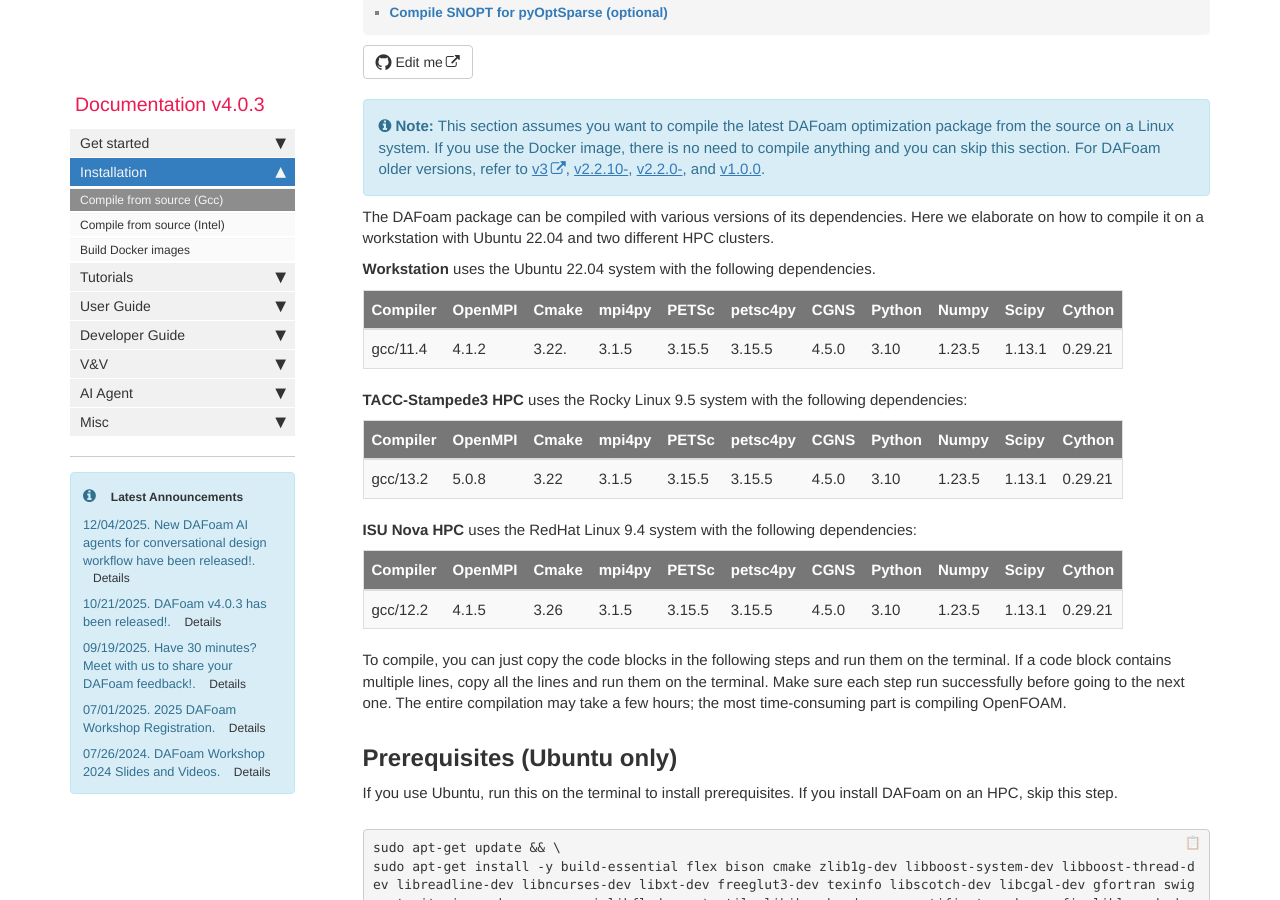
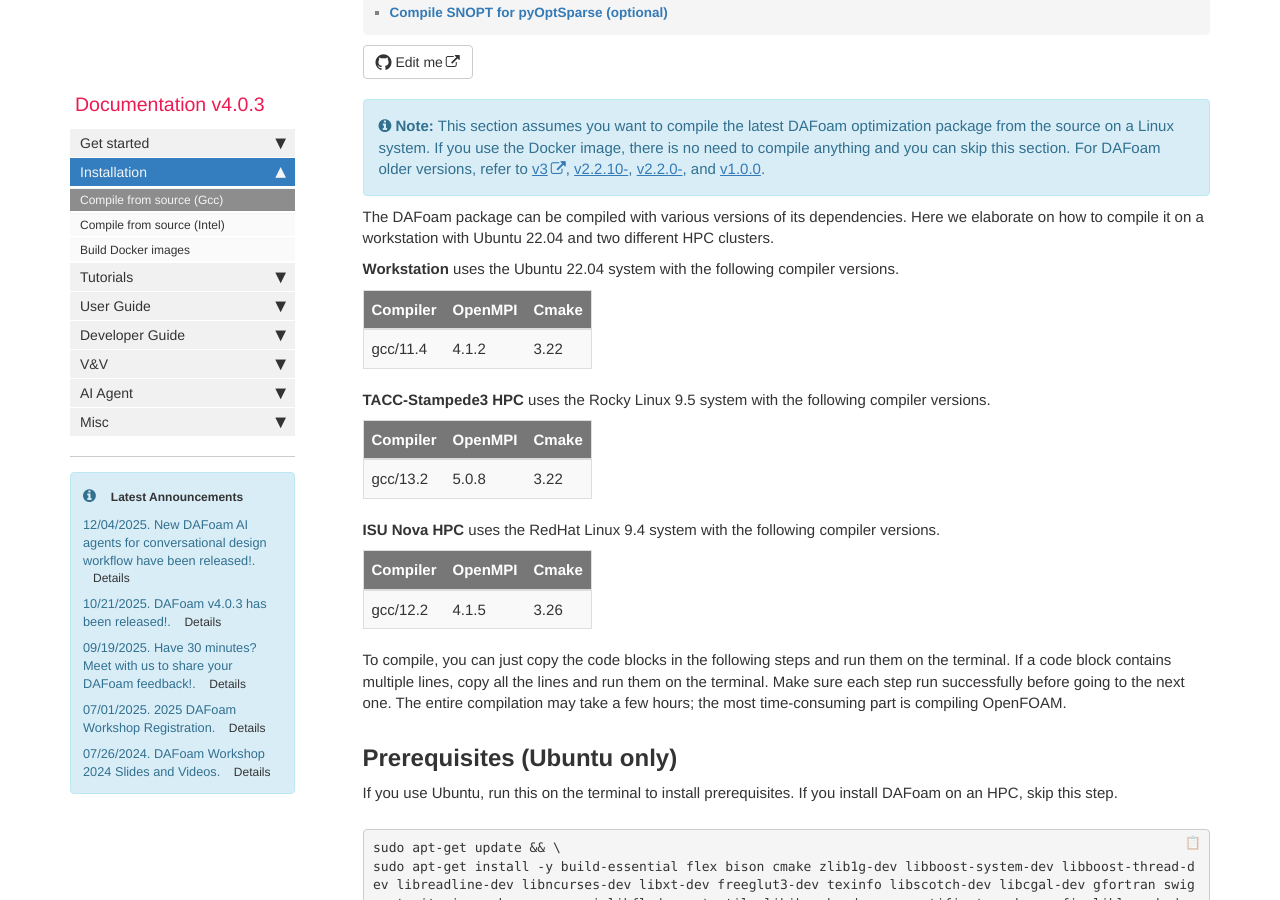
Before and after one commit to DAFoam/DAFoam.github.io, a Jekyll site: the page built from pages/mydoc/mydoc_installation_source.md, in a window 1280 px wide and 900 px high, scrolled down 554 px. Built offline with Jekyll 4.4.1, drawn with Linux system fonts in a browser that asks for light colours; comment, search, counter and statistics services are not loaded.

Commit message:
content update

```diff
--- a/pages/mydoc/mydoc_installation_source.md
+++ b/pages/mydoc/mydoc_installation_source.md
@@ -11,23 +11,23 @@ folder: mydoc
 
 The DAFoam package can be compiled with various versions of its dependencies. Here we elaborate on how to compile it on a workstation with Ubuntu 22.04 and two different HPC clusters.
 
-**Workstation** uses the Ubuntu 22.04 system with the following dependencies.
+**Workstation** uses the Ubuntu 22.04 system with the following compiler versions.
 
-Compiler | OpenMPI | Cmake | mpi4py | PETSc  | petsc4py | CGNS  | Python | Numpy  | Scipy  | Cython  |
-| :--------------------------------------------------------------------------------------------------|
-gcc/11.4 | 4.1.2   | 3.22. | 3.1.5  | 3.15.5 | 3.15.5   | 4.5.0 | 3.10   | 1.23.5 | 1.13.1 | 0.29.21 |
+Compiler | OpenMPI | Cmake |
+| :------------------------|
+gcc/11.4 | 4.1.2   | 3.22  |
 
-**TACC-Stampede3 HPC** uses the Rocky Linux 9.5 system with the following dependencies:
+**TACC-Stampede3 HPC** uses the Rocky Linux 9.5 system with the following compiler versions.
 
-Compiler | OpenMPI | Cmake | mpi4py | PETSc  | petsc4py | CGNS  | Python | Numpy  | Scipy  | Cython  |
-| :--------------------------------------------------------------------------------------------------|
-gcc/13.2 | 5.0.8   |  3.22 | 3.1.5  | 3.15.5 | 3.15.5   | 4.5.0 | 3.10   | 1.23.5 | 1.13.1 | 0.29.21 |
+Compiler | OpenMPI | Cmake |
+| :------------------------|
+gcc/13.2 | 5.0.8   |  3.22 |
 
-**ISU Nova HPC** uses the RedHat Linux 9.4 system with the following dependencies:
+**ISU Nova HPC** uses the RedHat Linux 9.4 system with the following compiler versions.
 
-Compiler | OpenMPI | Cmake | mpi4py | PETSc  | petsc4py | CGNS  | Python | Numpy  | Scipy  | Cython  |
-| :--------------------------------------------------------------------------------------------------|
-gcc/12.2 | 4.1.5   |  3.26 | 3.1.5  | 3.15.5 | 3.15.5   | 4.5.0 | 3.10   | 1.23.5 | 1.13.1 | 0.29.21 |
+Compiler | OpenMPI | Cmake |
+| :------------------------|
+gcc/12.2 | 4.1.5   |  3.26 |
 
 To compile, you can just copy the code blocks in the following steps and run them on the terminal. If a code block contains multiple lines, copy all the lines and run them on the terminal. Make sure each step run successfully before going to the next one. The entire compilation may take a few hours; the most time-consuming part is compiling OpenFOAM.
 
```
Also changed, not shown: pages/mydoc/mydoc_installation_source_intel.md (+4 -4 lines).
